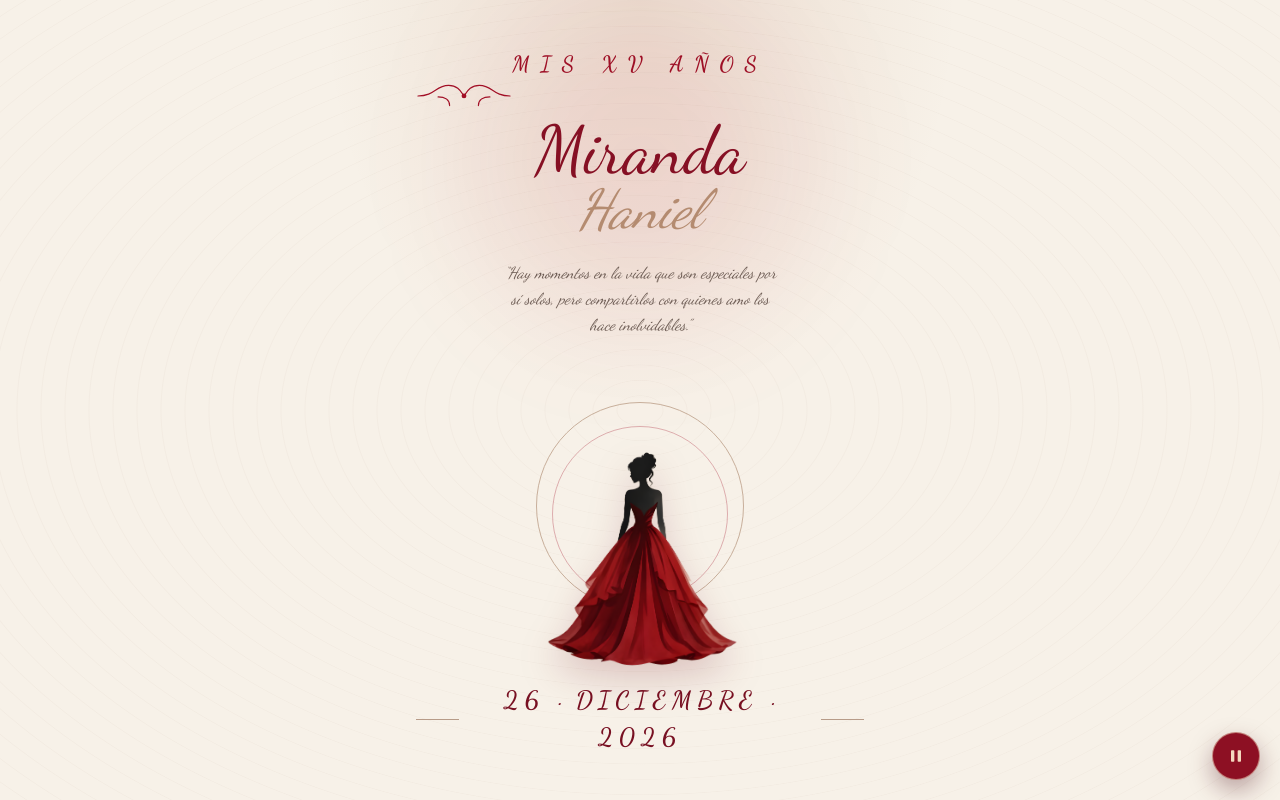
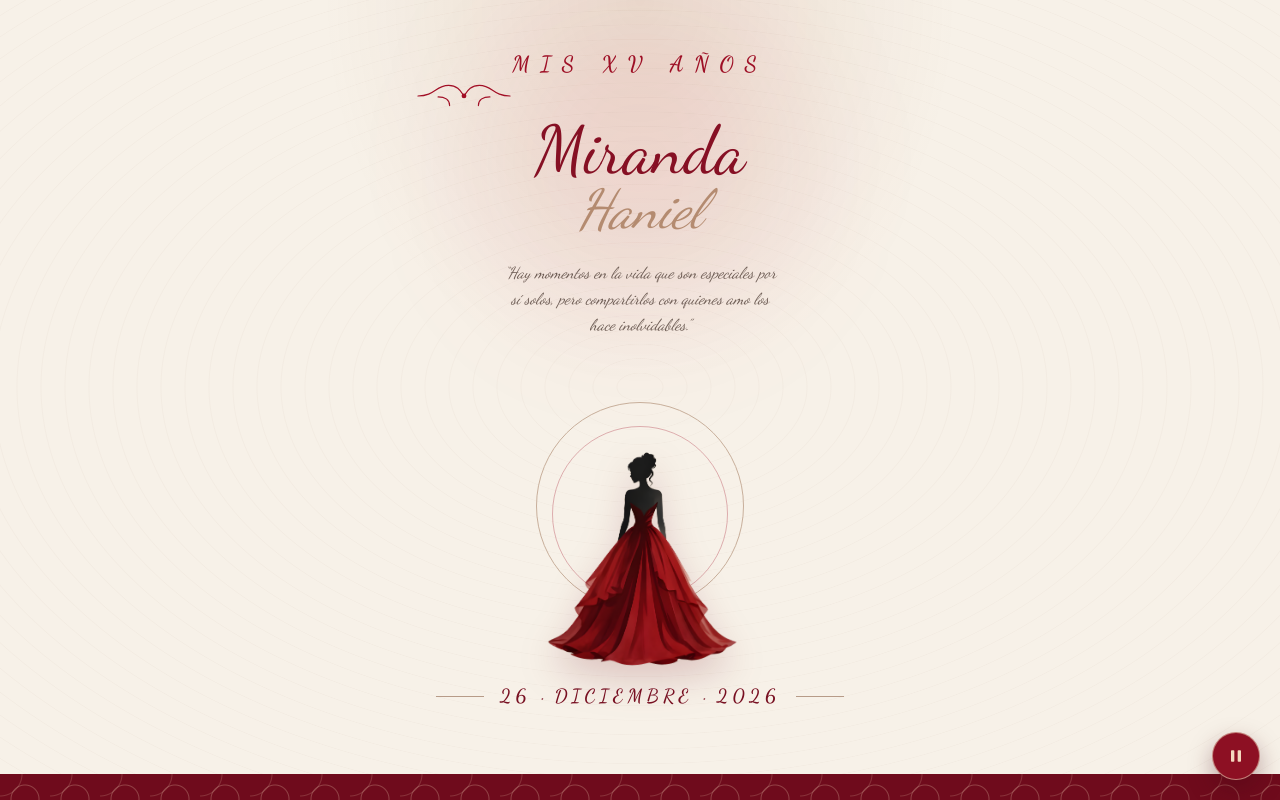
Before and after one commit to lobithquiolt-star/xv, a React (Vite) app: page / in a window 1280 px wide. Both pictures are taken after a click on the button "Abrir invitación". Shown: the top 800 px of the page. Built offline with nearby package versions, Linux system fonts and the light colour scheme; the HTML template or start-up script is replaced by a standard one; a web font is replaced by a local one.

Commit message:
Update App.tsx

```diff
--- a/src/App.tsx
+++ b/src/App.tsx
@@ -176,7 +176,7 @@ export default function App() {
             </div>
             <div className="mt-3 flex items-center justify-center gap-4">
               <span className="h-px w-12 bg-[#b79b88]" />
-              <time className="text-[25px] font-semibold tracking-[0.24em] text-[#781022] uppercase">
+              <time className="text-[19px] font-semibold tracking-[0.24em] text-[#781022] uppercase">
                 26 · Diciembre · 2026
               </time>
               <span className="h-px w-12 bg-[#b79b88]" />
```
